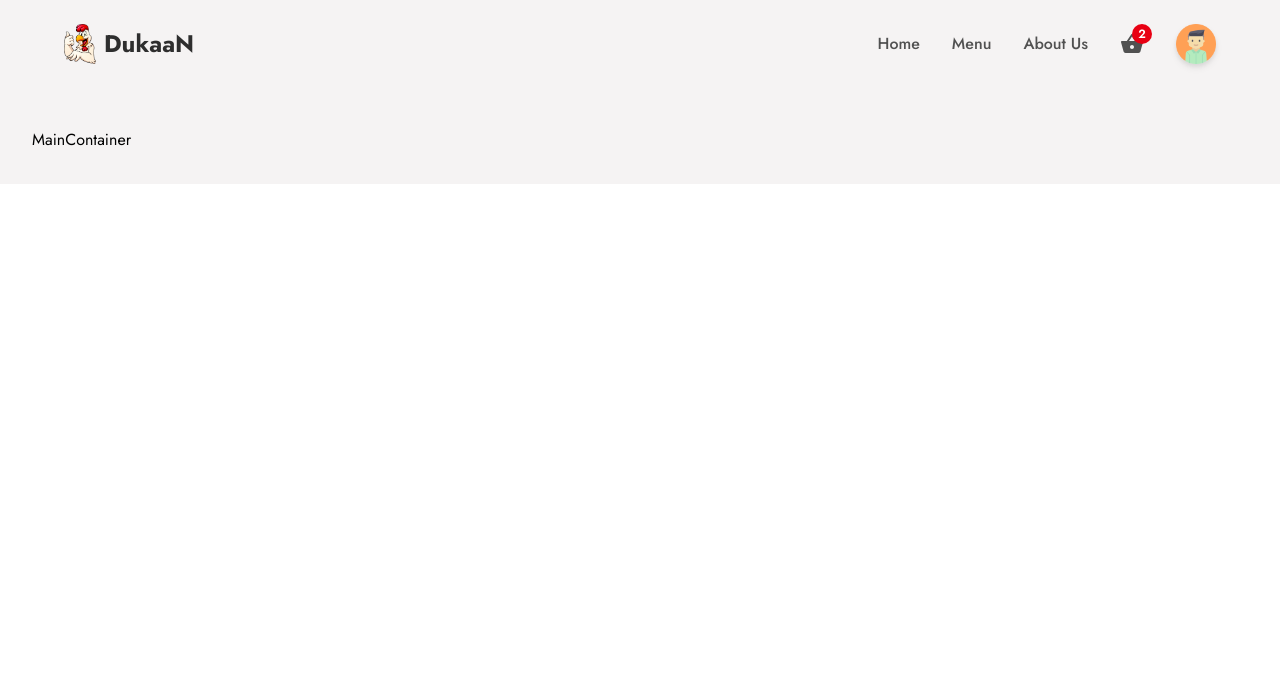
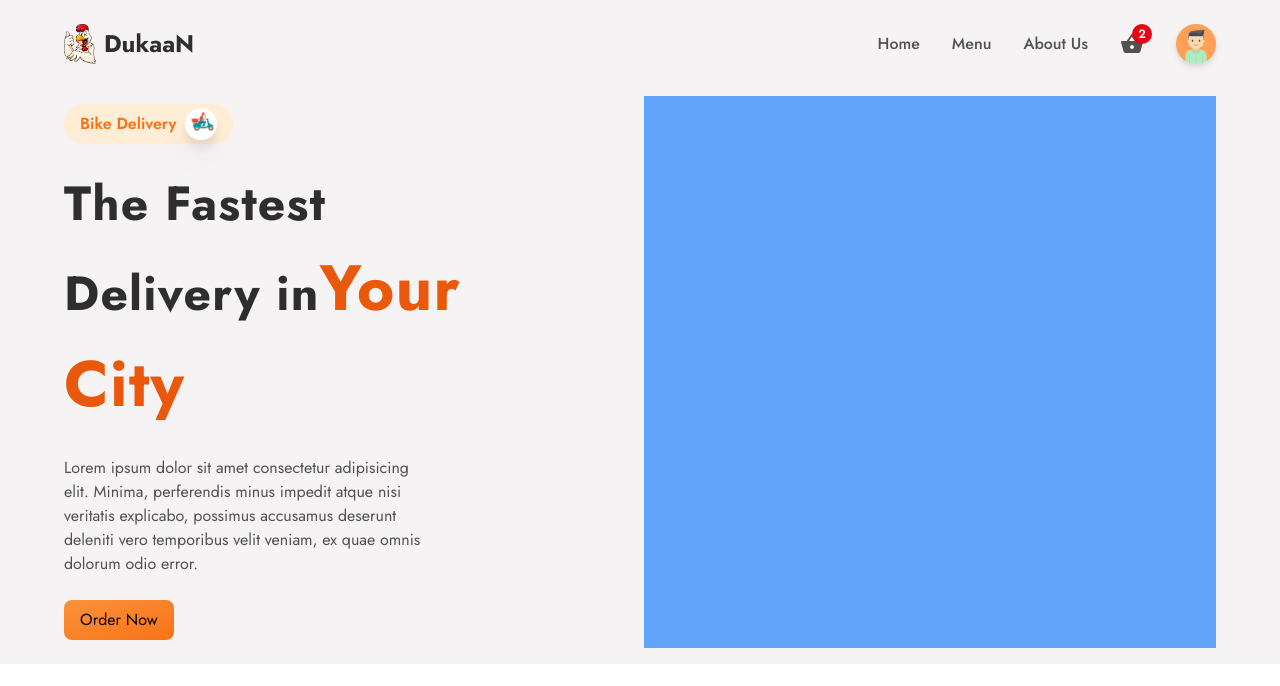
Before and after one commit to mdakeel/Dukaan, a React (Create React App) app: page / in a window 1280 px wide. Shown: the top 686 px of the page. Built offline with nearby package versions, Linux system fonts and the light colour scheme.

Commit message:
home commit

```diff
--- a/src/App.js
+++ b/src/App.js
@@ -11,7 +11,7 @@
     <AnimatePresence>
         <div className='w-screen h-auto flex flex-col bg-primary'>
             <Header />
-            <main className='mt-24 p-8 w-full'>
+            <main className='mt-14 md:mt-20 md:px-16 px-8 py-4 w-full'>
               <Routes>
                 <Route path='/*' element={<MainContainer />} />
                 <Route path='/createItem' element={<CreateContainer />} />
--- a/src/components/Header.jsx
+++ b/src/components/Header.jsx
@@ -71,7 +71,7 @@
                         </Link>
 
                         <Link to={"/login"} >
-                        <p className='px-4 py-2 flex items-center gap-3 cursor-pointer hover:bg-slate-100 hover:text-headingColor transition-all duration-100 ease-in-out text-textColor text-base'><MdLogout /> Logout </p>
+                        <p className='m-2 px-2 py-[6px]  flex items-center  bg-gray-200 hover:bg-gray-300 gap-3 cursor-pointer hover:text-headingColor transition-all duration-100 ease-in-out text-textColor text-base rounded-md shadow-md'><MdLogout /> Logout </p>
                         </Link>
                     </motion.div>
                     )
@@ -83,6 +83,14 @@
 
         {/* mobile */}
         <div className='flex items-center justify-between md:hidden w-full h-full'>
+
+        <div className='relative flex items-center justify-center '>
+                <MdShoppingBasket className='text-textColor  text-2xl  cursor-pointer'/>
+                <div className='absolute -top-2 -right-2 w-5 h-5 rounded-full bg-cartNumBg flex items-center justify-center'>
+                    <p className='text-xs text-white font-semibold'>2</p>
+                </div>
+            </div>
+
         <Link to={'/'} className='flex items-center gap-2 cursor-pointer'>
                 <img src={logo} className='w-7 object-cover' alt="logo" />
                 <p className='text-headingColor text-[25px] font-bold'>DukaaN</p>
@@ -128,7 +136,7 @@
                         </Link>
 
                         <Link to={"/login"} >
-                        <p className='px-4 py-2 flex items-center gap-3 cursor-pointer hover:bg-slate-100 hover:text-headingColor transition-all duration-100 ease-in-out text-textColor text-base'><MdLogout /> Logout </p>
+                        <p className='m-2 px-2 py-[6px]  flex items-center  bg-gray-200 hover:bg-gray-300 gap-3 cursor-pointer hover:text-headingColor transition-all duration-100 ease-in-out text-textColor text-base rounded-md shadow-md'><MdLogout /> Logout </p>
                         </Link>
                     </motion.div>
                     )
--- /dev/null
+++ b/src/components/HomeContainer.jsx
@@ -0,0 +1,32 @@
+import React from 'react'
+import delivery from '../assets/delivery.png'
+
+const HomeContainer = () => {
+  return (
+    <section className='grid grid-cols-1 md:grid-cols-2 gap-2 w-full ' id="home" >
+    <div className='py-2 md:w-[80%] w-full flex-1 flex flex-col items-start  justify-center gap-6'>
+        <div className='flex items-center gap-2 justify-center bg-orange-100 px-4 py-1 rounded-full  '>
+          <p className='text-base text-orange-500 font-semibold'>Bike Delivery</p>
+          <div className='w-8 h-8 rounded-full bg-white overflow-hidden drop-shadow-xl'>
+            <img src={delivery} className="w-full h-full object-contain" alt="bike delivery" />
+          </div>
+        </div>
+
+        <p className='text-[2.5rem] lg:text-[3rem] font-bold text-headingColor  tracking-wide '>The Fastest Delivery in
+          <span className='text-orange-600 text-[3rem] lg:text-[4rem]'>Your City</span>
+        </p>
+
+        <p className='text-base text-textColor text-center md:text-left md:w-[80%]'>Lorem ipsum dolor sit amet consectetur adipisicing elit.
+           Minima, perferendis minus impedit atque nisi veritatis explicabo,
+           possimus accusamus deserunt deleniti vero temporibus velit veniam,
+            ex quae omnis dolorum odio error.</p>
+
+            <button type='button' className='md:w-auto bg-gradient-to-br from-orange-400 to-orange-500 w-full px-4 py-2 rounded-lg hover:shadow-lg  transition-all ease-in-out duration-100'>Order Now</button>
+    </div>
+
+    <div className='p-4 bg-blue-400 flex-1'></div>
+  </section>
+  )
+}
+
+export default HomeContainer
--- a/src/components/Index.js
+++ b/src/components/Index.js
@@ -1,3 +1,4 @@
 export { default as header } from './Header'
 export { default as MainContainer } from './MainContainer'
 export { default as CreateContainer } from './CreateContainer'
+export { default as HomeContainer } from './HomeContainer'
--- a/src/components/MainContainer.jsx
+++ b/src/components/MainContainer.jsx
@@ -1,8 +1,11 @@
 import React from 'react'
+import HomeContainer from './HomeContainer'
 
 const MainContainer = () => {
   return (
-    <div>MainContainer</div>
+   <div className='w-full h-auto flex flex-col items-center justify-center'>
+    <HomeContainer />
+   </div>
   )
 }
 
```
